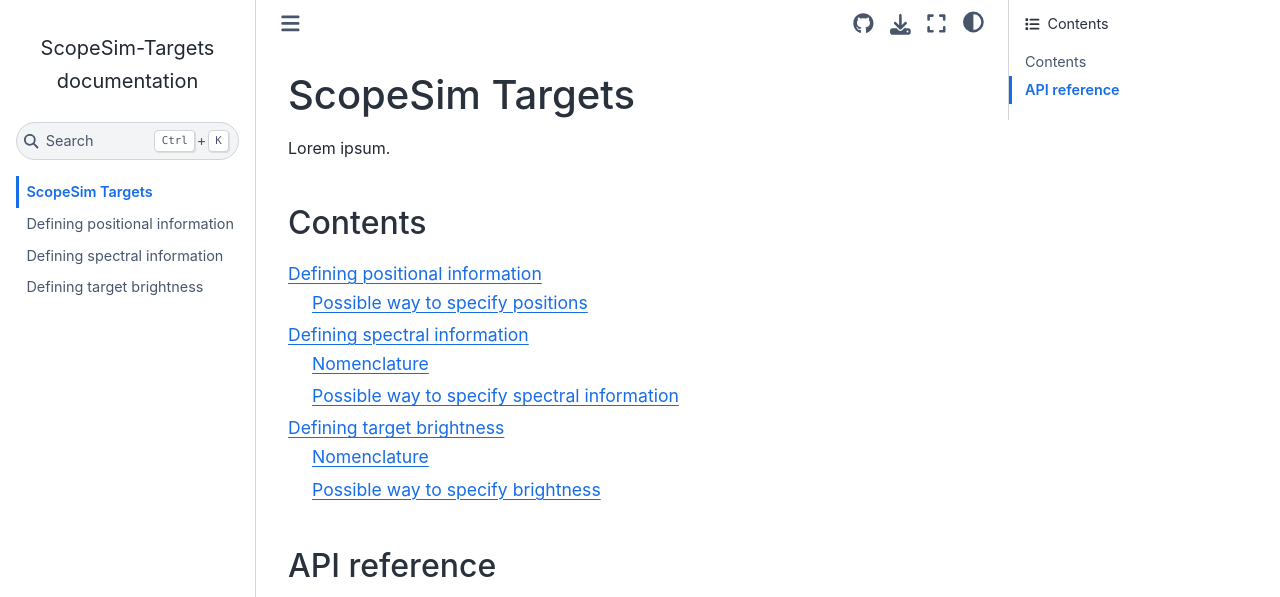
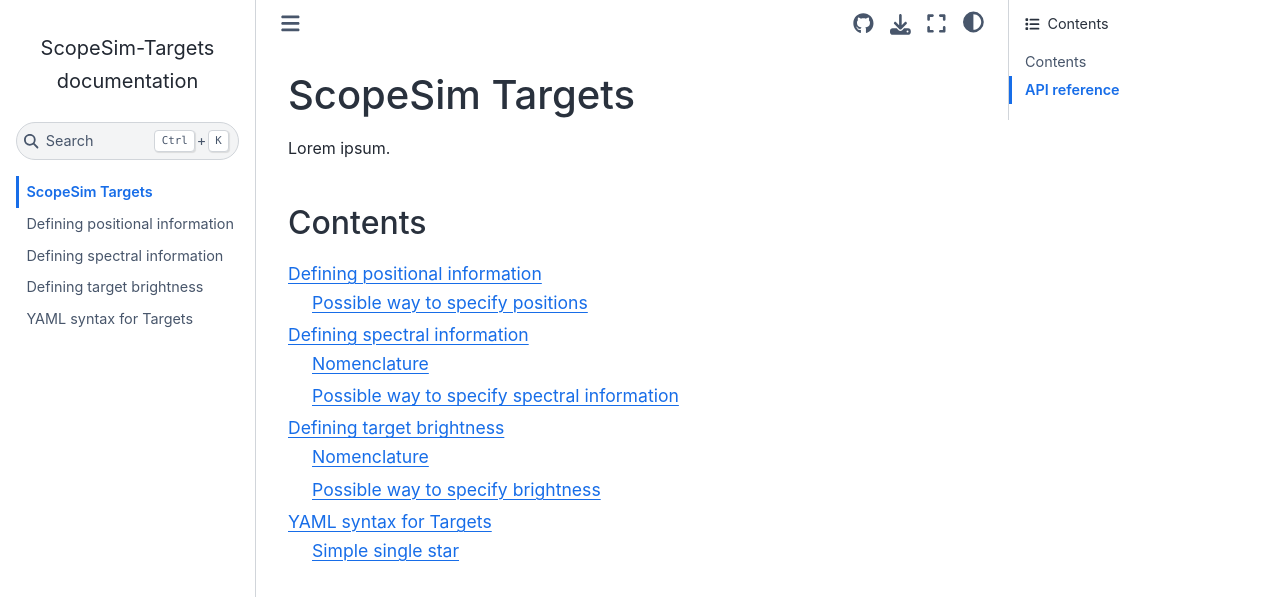
Before and after one commit to AstarVienna/scopesim-targets, a Sphinx documentation site: the page built from docs/index.md, in a window 1280 px wide, cut to the strip 0-597 px from the top of the page. Built offline with Sphinx 7.4.7 and the Sphinx Book theme 1.1.4, drawn with Linux system fonts in a browser that asks for light colours.

Commit message:
Add initial yaml syntax example

````diff
--- /dev/null
+++ b/docs/example_yamls/stellar/star0.yaml
@@ -0,0 +1,4 @@
+!Star
+position: [2, 3]
+spectrum: A0V
+brightness: ["R", 15 mag]
--- a/docs/index.md
+++ b/docs/index.md
@@ -9,6 +9,7 @@
 defining_positions.md
 defining_spectra.md
 defining_brightness.md
+yaml_syntax.md
 ```
 
 ## API reference
--- /dev/null
+++ b/docs/yaml_syntax.md
@@ -0,0 +1,7 @@
+# YAML syntax for Targets
+
+#ä Stellar
+
+### Simple single star
+```{literalinclude} example_yamls/stellar/star0.yaml
+```
````
